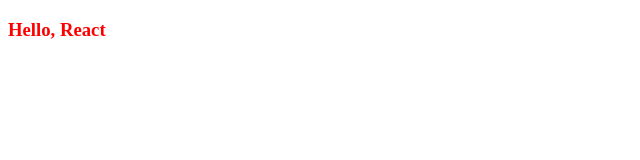
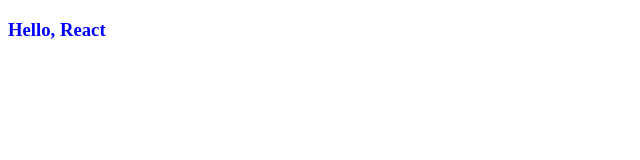
Before and after one commit to clianor/Webpack-Tutorial, a React app: page / in a window 1280 px wide. Shown: the top 160 px of the page, without its empty margins (0-640 px from the left). Built offline with nearby package versions, Linux system fonts and the light colour scheme; the HTML template or start-up script is replaced by a standard one.

Commit message:
SCSS 설정
Signed-off-by: clianor <ejrgus94160@gmail.com>

```diff
--- a/package.json
+++ b/package.json
@@ -20,6 +20,8 @@
     "html-loader": "^1.3.2",
     "html-webpack-plugin": "^4.5.0",
     "mini-css-extract-plugin": "^1.3.1",
+    "sass": "^1.29.0",
+    "sass-loader": "^10.1.0",
     "webpack": "^5.9.0",
     "webpack-cli": "3.3.11",
     "webpack-dev-server": "3.7.1"
--- a/src/App.css
+++ /dev/null
@@ -1,3 +0,0 @@
-h3 {
-  color: red;
-}
--- a/src/App.jsx
+++ b/src/App.jsx
@@ -1,5 +1,5 @@
 import React from "react";
-import "./App.css";
+import "./App.scss";
 
 const App = () => {
   return <h3>Hello, React</h3>;
--- /dev/null
+++ b/src/App.scss
@@ -0,0 +1,5 @@
+$fontColor: blue;
+
+h3 {
+  color: $fontColor;
+}
--- a/webpack.config.js
+++ b/webpack.config.js
@@ -38,8 +38,8 @@
         },
       },
       {
-        test: /\.css$/i,
-        use: [MiniCssExtractPlugin.loader, "css-loader"],
+        test: /\.(sa|sc|c)ss$/i,
+        use: [MiniCssExtractPlugin.loader, "css-loader", "sass-loader"],
       },
     ],
   },
```
Also changed, not shown: 2 other files (tests, documents, lock files or other folders).
